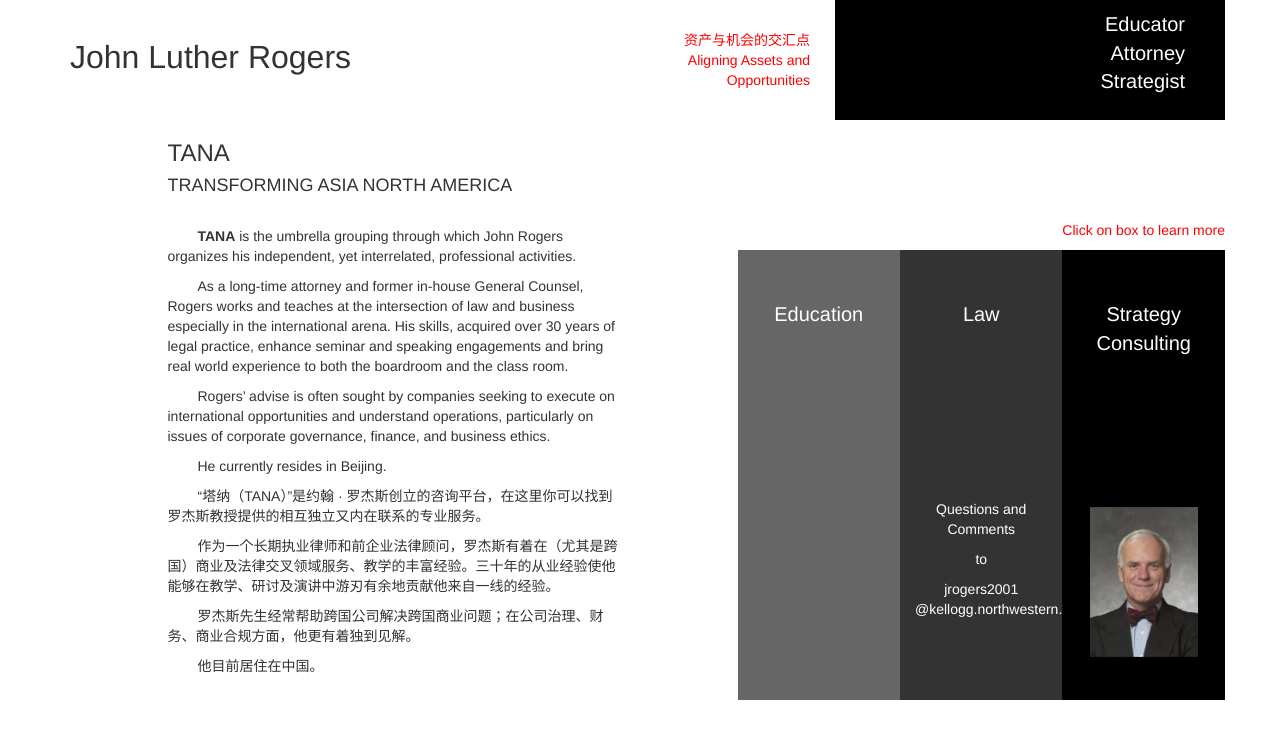
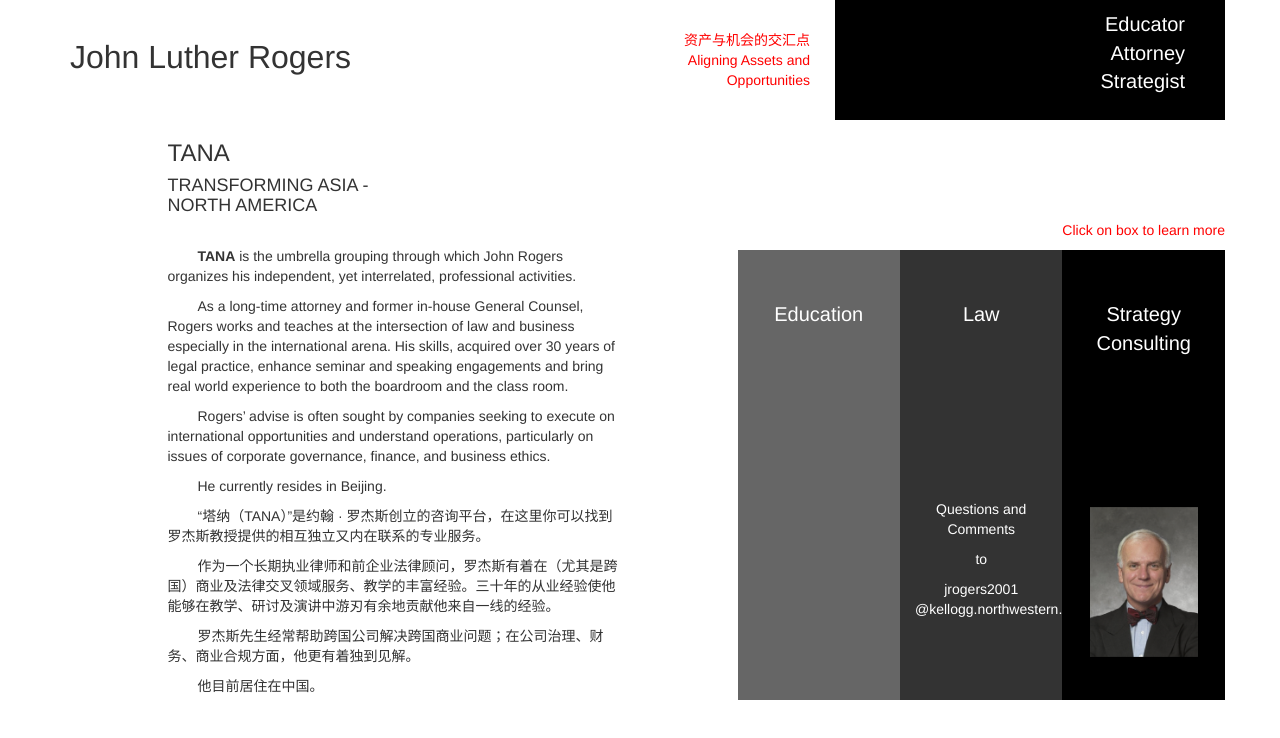
Before and after one commit to johnlutherrogers/grouptana, a plain HTML site: page index.html in a window 1280 px wide. Drawn offline with Linux system fonts and the light colour scheme.

Commit message:
break title

```diff
--- a/index.html
+++ b/index.html
@@ -44,7 +44,7 @@
     <div class="row">
         <div class="col-sm-5 col-xs-12 col-sm-offset-1" id="tana-intro-container">
             <h3 style="text-indent: 0;">TANA</h3>
-            <h4 style="text-indent: 0">TRANSFORMING ASIA NORTH AMERICA</h4>
+            <h4 style="text-indent: 0">TRANSFORMING ASIA -<br/>NORTH AMERICA</h4>
 
             <div class="row" style="height: 20px"></div>
             <p> <b>TANA</b> is the umbrella grouping through which John Rogers organizes his  independent,  yet interrelated,   professional activities.</p>
```
